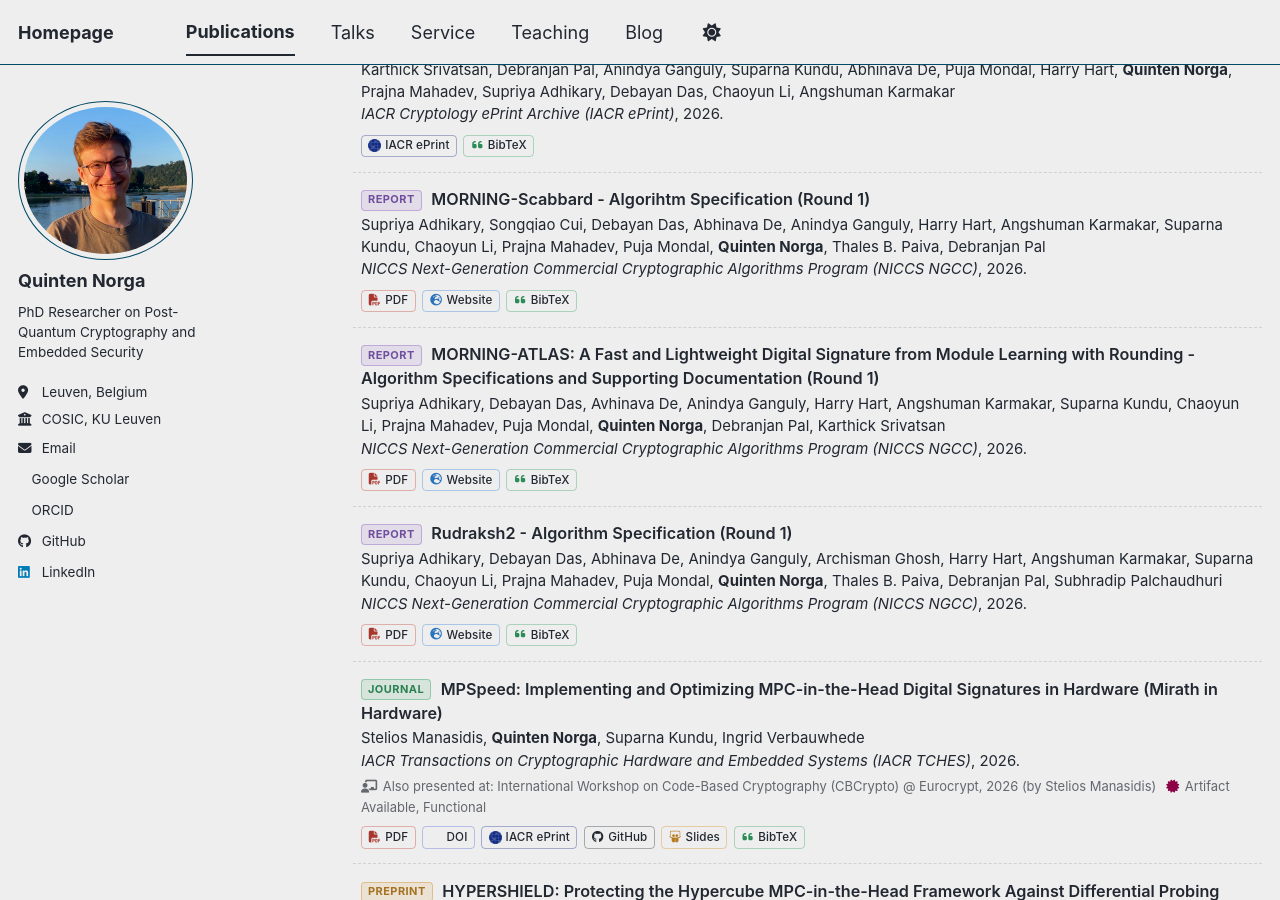
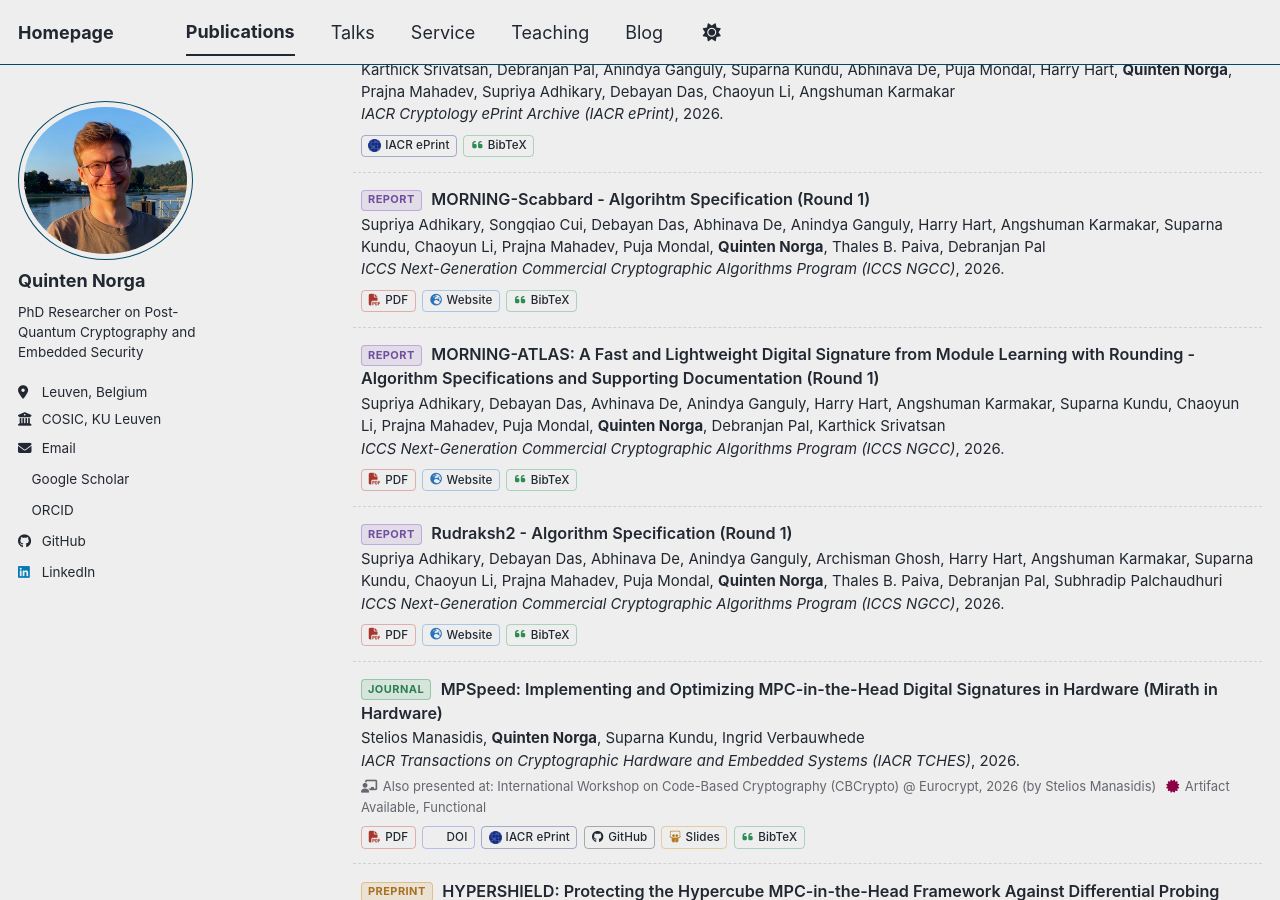
Before and after one commit to qnorga1/qnorga1.github.io, a Jekyll site: the page built from _pages/publications.html, in a window 1280 px wide and 900 px high, scrolled down 548 px. Built offline with Jekyll 4.4.1, drawn with Linux system fonts in a browser that asks for light colours; a style sheet for code colours, icons or effects is not loaded.

Commit message:
fix ICCS name

```diff
--- a/_data/publications.yml
+++ b/_data/publications.yml
@@ -188,17 +188,17 @@ pubs:
   - id: "scabbard-r1"
     title: "MORNING-Scabbard - Algorihtm Specification (Round 1)"
     author: ['Supriya Adhikary', 'Songqiao Cui', 'Debayan Das', 'Abhinava De', 'Anindya Ganguly', 'Harry Hart', 'Angshuman Karmakar', 'Suparna Kundu', 'Chaoyun Li', 'Prajna Mahadev', 'Puja Mondal', 'Quinten Norga', 'Thales B. Paiva', 'Debranjan Pal']
-    venue: "NICCS Next-Generation Commercial Cryptographic Algorithms Program"
-    acro: "NICCS NGCC"
+    venue: "ICCS Next-Generation Commercial Cryptographic Algorithms Program"
+    acro: "ICCS NGCC"
     year: 2026
     type: "report"
     website: "https://sites.google.com/view/scabbard"
     pdf: true
     bibtex: |
-      @techreport{NICCSPQC-R1:MORNING-Scabbard26,
+      @techreport{ICCSPQC-R1:MORNING-Scabbard26,
         author       = {Supriya Adhikary and Songqiao Cui and Debayan Das and Abhinava De and Anindya Ganguly and Harry Hart and Angshuman Karmakar and Suparna Kundu and Chaoyun Li and Prajna Mahadev and Puja Mondal and Quinten Norga and Thales B. Paiva and Debranjan Pal},
         title        = {{MORNING-Scabbard}},
-        institution  = {{N}ational {I}nstitute of {C}ommercial {C}ryptography {S}tandards},
+        institution  = {{I}nstitute of {C}ommercial {C}ryptography {S}tandards},
         year         = 2026,
         note         = {available at \url{https://www.niccs.org.cn/niccs/Round1Additional/pc/list.html}},
       }
@@ -206,17 +206,17 @@ pubs:
   - id: "atlas-r1"
     title: "MORNING-ATLAS: A Fast and Lightweight Digital Signature from Module Learning with Rounding - Algorithm Specifications and Supporting Documentation (Round 1)"
     author: ['Supriya Adhikary', 'Debayan Das', 'Avhinava De', 'Anindya Ganguly', 'Harry Hart', 'Angshuman Karmakar', 'Suparna Kundu', 'Chaoyun Li', 'Prajna Mahadev', 'Puja Mondal', 'Quinten Norga', 'Debranjan Pal', 'Karthick Srivatsan']
-    venue: "NICCS Next-Generation Commercial Cryptographic Algorithms Program"
-    acro: "NICCS NGCC"
+    venue: "ICCS Next-Generation Commercial Cryptographic Algorithms Program"
+    acro: "ICCS NGCC"
     year: 2026
     type: "report"
     website: "https://sites.google.com/view/morningatlas"
     pdf: true
     bibtex: |
-      @techreport{NICCSPQC-R1:MORNING-ATLAS26,
+      @techreport{ICCSPQC-R1:MORNING-ATLAS26,
         author       = {Supriya Adhikary and Debayan Das and Abhinava De and Anindya Ganguly and Harry Hart and Angshuman Karmakar and Suparna Kundu and Chaoyun Li and Prajna Mahadev and Puja Mondal and Quinten Norga and Debranjan Pal and Karthick Srivatsan},
         title        = {{MORNING-ATLAS}},
-        institution  = {{N}ational {I}nstitute of {C}ommercial {C}ryptography {S}tandards},
+        institution  = {{I}nstitute of {C}ommercial {C}ryptography {S}tandards},
         year         = 2026,
         note         = {available at \url{https://www.niccs.org.cn/niccs/Round1Additional/pc/list.html}},
       }
@@ -224,17 +224,17 @@ pubs:
   - id: "rudraksh-r1"
     title: "Rudraksh2 - Algorithm Specification (Round 1)" #################
     author: ['Supriya Adhikary', 'Debayan Das', 'Abhinava De', 'Anindya Ganguly', 'Archisman Ghosh', 'Harry Hart', 'Angshuman Karmakar', 'Suparna Kundu', 'Chaoyun Li', 'Prajna Mahadev', 'Puja Mondal', 'Quinten Norga', 'Thales B. Paiva', 'Debranjan Pal', 'Subhradip Palchaudhuri']
-    venue: "NICCS Next-Generation Commercial Cryptographic Algorithms Program"
-    acro: "NICCS NGCC"
+    venue: "ICCS Next-Generation Commercial Cryptographic Algorithms Program"
+    acro: "ICCS NGCC"
     year: 2026
     type: "report"
     website: "https://sites.google.com/view/rudraksh2"
     pdf: true
     bibtex: |
-      @techreport{NICCSPQC-R1:Rudraksh226,
+      @techreport{ICCSPQC-R1:Rudraksh226,
         author       = {Supriya Adhikary and Debayan Das and Abhinava De and Anindya Ganguly and Archisman Ghosh and Harry Hart and Angshuman Karmakar and Suparna Kundu and Chaoyun Li and Prajna Mahadev and Puja Mondal and Quinten Norga and Thales B. Paiva and Debranjan Pal and Subhradip Palchaudhuri},
         title        = {{Rudraksh2}},
-        institution  = {{N}ational {I}nstitute of {C}ommercial {C}ryptography {S}tandards},
+        institution  = {{I}nstitute of {C}ommercial {C}ryptography {S}tandards},
         year         = 2026,
         note         = {available at \url{https://www.niccs.org.cn/niccs/Round1Additional/pc/list.html}},
       }
```
